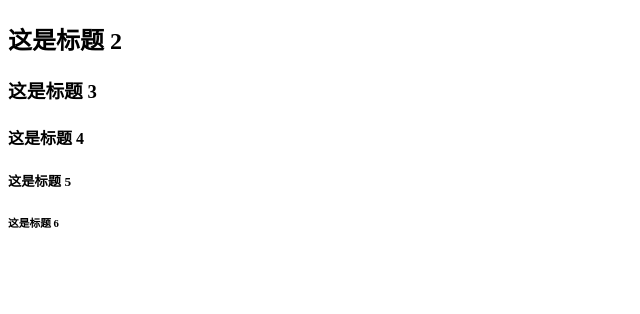
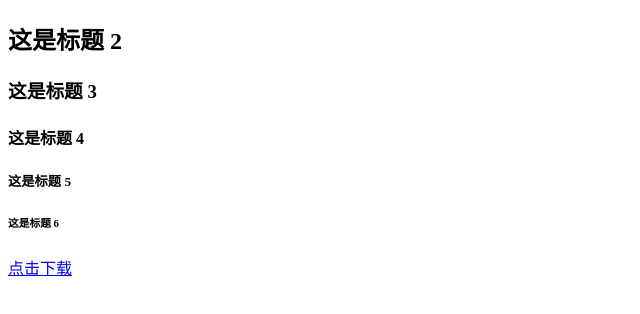
Before and after one commit to VinceCarrot/homepage, a plain HTML site: page index.html in a window 1280 px wide. Shown: the part 54-368 px from the top of the page, without its empty margins (0-640 px from the left). Drawn offline with Linux system fonts and the light colour scheme.

Commit message:
Update index.html

```diff
--- a/index.html
+++ b/index.html
@@ -11,6 +11,6 @@
 <h4>这是标题 4</h4>
 <h5>这是标题 5</h5>
 <h6>这是标题 6</h6>
-
+<a href="https://github.com/VinceCarrot/homepage/blob/main/6660.pdf" download="Poster">点击下载</a>
 </body>
 </html>
```
